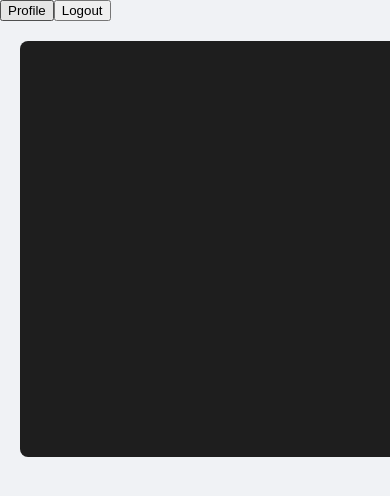
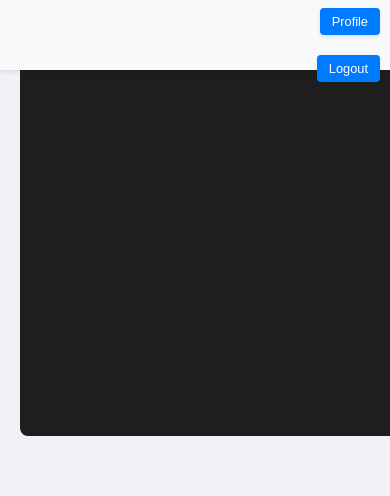
Before and after one commit to Juebana/ProjecteExchange, an Angular app in the folder frontend/: page /dashboard in a window 390 px wide. Shown: the top 496 px of the page. Built offline with nearby package versions, Linux system fonts and the light colour scheme.

Commit message:
updated the dashboard component html and css to make it looks better

```diff
--- a/frontend/src/app/components/nav-bar/nav-bar.component.css
+++ b/frontend/src/app/components/nav-bar/nav-bar.component.css
@@ -0,0 +1,96 @@
+/* Define color variables to match the forms */
+:root {
+    --primary-color: #007bff;    /* Vibrant blue for buttons and links */
+    --secondary-color: #f8f9fa;  /* Light gray for nav bar background */
+    --text-color: #212529;       /* Dark gray for text */
+  }
+
+  /* Style the nav bar */
+  nav {
+    background-color: var(--secondary-color);
+    padding: 10px 20px;
+    display: flex;
+    justify-content: flex-end; /* Align everything to the right */
+    align-items: center;
+    box-shadow: 0 2px 4px rgba(0, 0, 0, 0.1);
+    position: fixed;
+    top: 0;
+    left: 0;
+    right: 0;
+    height: 50px;
+    z-index: 1000;
+  }
+
+  /* Container for username and buttons */
+  .nav-right {
+    display: flex;
+    align-items: center;
+    gap: 15px; /* Space between username and buttons */
+  }
+
+  /* Style the username */
+  .username {
+    color: var(--text-color);
+    font-family: 'Arial', sans-serif;
+    font-size: 1rem;
+    font-weight: 600; /* Slightly bolder for emphasis */
+  }
+
+  /* Style the buttons */
+  .profile-btn, .logout-btn {
+    background-color: var(--primary-color);
+    color: white;
+    border: none;
+    padding: 8px 16px;
+    border-radius: 4px;
+    cursor: pointer;
+    font-family: 'Arial', sans-serif;
+    font-size: 0.9rem;
+    transition: all 0.3s ease;
+    box-shadow: 0 2px 4px rgba(0, 0, 0, 0.1);
+  }
+
+  /* Hover effects for interactivity */
+  .profile-btn:hover, .logout-btn:hover {
+    background-color: #0056b3;
+    transform: scale(1.05);
+  }
+
+  /* Responsive adjustments for tablets (768px) */
+  @media (max-width: 768px) {
+    nav {
+      padding: 10px 15px; /* Slightly reduced padding */
+    }
+    .username {
+      font-size: 0.95rem; /* Slightly smaller font */
+    }
+    .profile-btn, .logout-btn {
+      font-size: 0.85rem; /* Slightly smaller buttons */
+      padding: 7px 14px;
+    }
+  }
+
+  /* Responsive adjustments for mobile (500px) */
+  @media (max-width: 500px) {
+    nav {
+      padding: 10px;
+    }
+    .nav-right {
+      flex-direction: column;
+      align-items: flex-end;
+    }
+    .username {
+      font-size: 0.9rem;
+    }
+    .profile-btn, .logout-btn {
+      font-size: 0.8rem;
+      padding: 6px 12px;
+      margin-left: 0;
+      margin-top: 5px;
+    }
+  }
+
+  /* Prevent overlap by pushing main content down */
+  main {
+    margin-top: 60px; /* Adjust based on nav bar height */
+  }
--- a/frontend/src/app/components/nav-bar/nav-bar.component.html
+++ b/frontend/src/app/components/nav-bar/nav-bar.component.html
@@ -1,3 +1,7 @@
-<span class="username">{{ user?.username }}</span>
-<button class="profile-btn" (click)="goToProfile()">Profile</button>
-<button class="logout-btn" (click)="logout()">Logout</button>
+<nav>
+    <div class="nav-right">
+      <span class="username">{{ user?.username }}</span>
+      <button class="profile-btn" (click)="goToProfile()">Profile</button>
+      <button class="logout-btn" (click)="logout()">Logout</button>
+    </div>
+  </nav>
```
